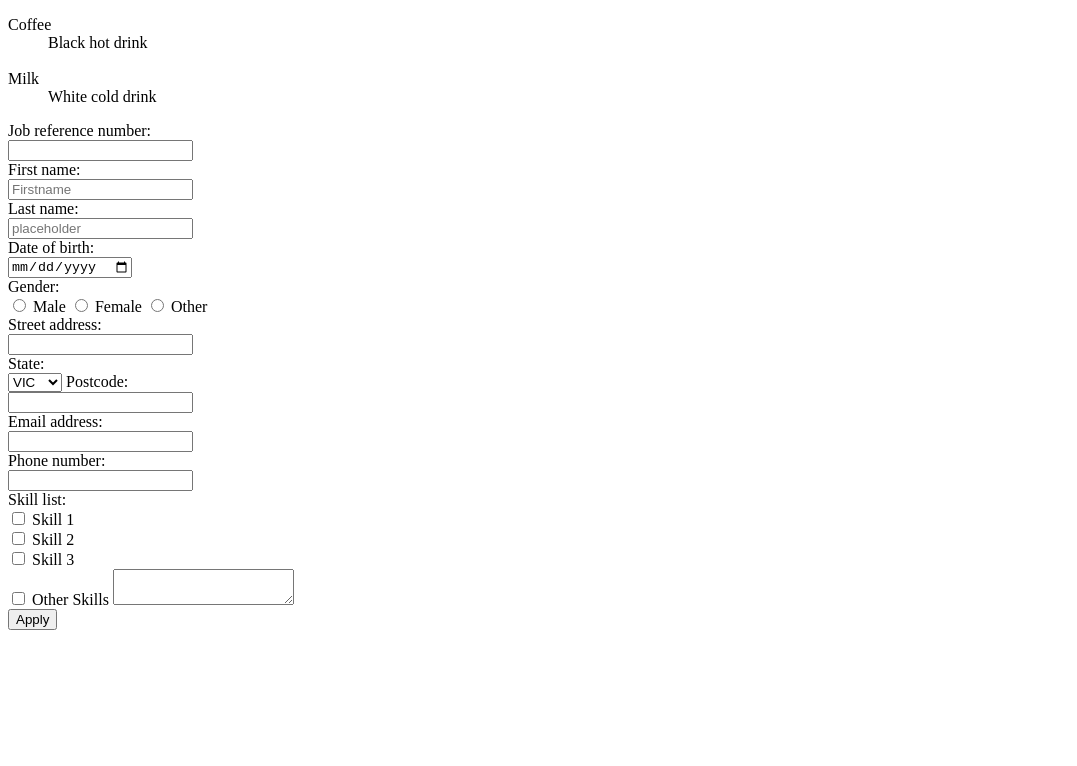
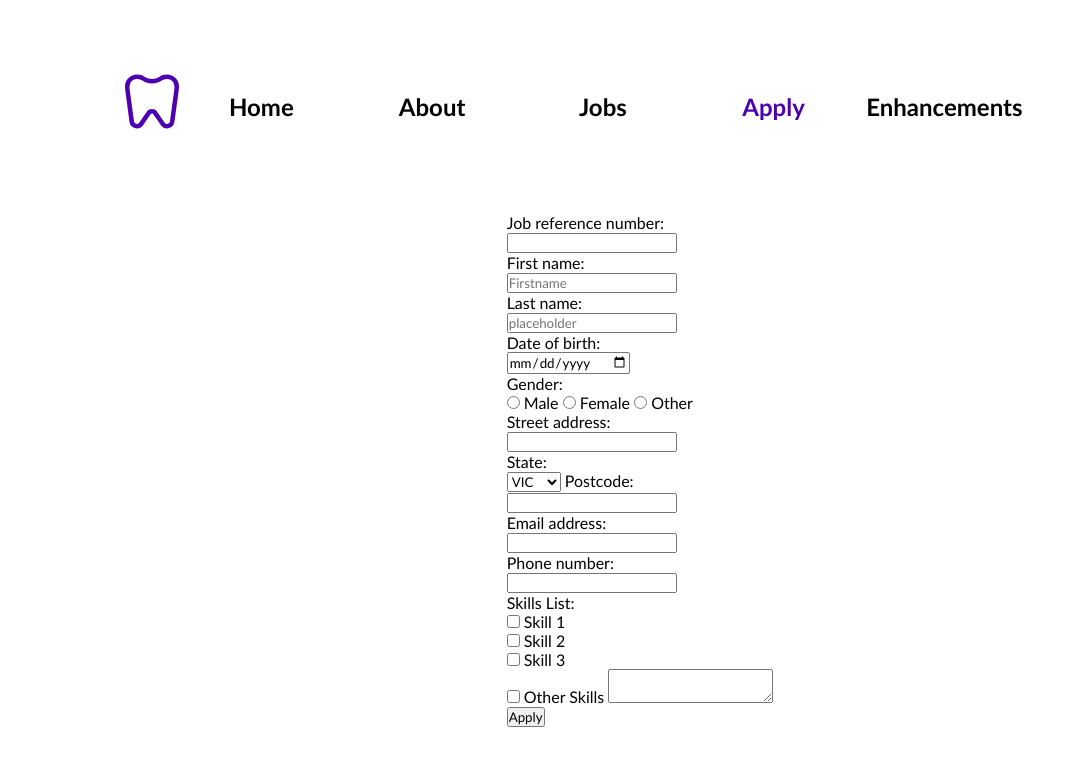
Before and after one commit to 102560056/COS10026-Assignment-1, a plain HTML site: page apply.html in a window 1280 px wide. Shown: the top 766 px of the page, without its empty margins (0-1077 px from the left). Drawn offline with Linux system fonts and the light colour scheme.

Commit message:
Basic CSS added

```diff
--- a/apply.html
+++ b/apply.html
@@ -27,14 +27,26 @@ tested. -->
 
 
 <body>
+
+    <nav>
+        <ul>
+            <a href="index.html"><img src="dentistry.svg" class="icon"></a>
+            <li>
+                <a href="index.html">Home</a>
+            </li>
+            <li>
+                <a href="about.html">About</a>
+            </li>
+            <li>
+                <a href="job.html">Jobs</a>
+            </li>
+            <li class="main-color">Apply</li>
+            <li>
+                <a href="enhancements.html">Enhancements</a>
+            </li>
+        </ul>
+    </nav>
     <main>
-        <dl>
-            <dt>Coffee</dt>
-            <dd>Black hot drink</dd><br>
-            <dt>Milk</dt>
-            <dd>White cold drink</dd>
-        </dl>
-
         <form action="https://mercury.swin.edu.au/it000000/formtest.php" method="post">
             <!-- Job reference number, exactly 5 alphanumeric characters  -->
             <label for="job_refrence">Job reference number:</label><br>
@@ -92,19 +104,19 @@ tested. -->
 
             <!-- Phone number,  8 to 12 digits, or spaces  -->
             <label for="phone">Phone number:</label><br>
-            <input type="text" name="phone" id="phone" pattern="^[0-9\h]{8,12}$" minlength="8" maxlength="12"
+            <input type="tel" name="phone" id="phone" pattern="^[0-9\h]{8,12}$" minlength="8" maxlength="12"
                 required><br>
 
             <!-- Skill list (The last item in list should read “Other skills...”), checkbox inputs
         Other skills,  textarea  -->
-            <label for="skill_list">Skill list:</label><br>
-            <input type="checkbox" name="" id="skill_1" value="skill_1">
+            <p>Skills List:</p>
+            <input type="checkbox" name="skill_1" id="skill_1">
             <label for="skill_1">Skill 1</label><br>
-            <input type="checkbox" name="skill_2" id="skill_2" value="skill_2">
+            <input type="checkbox" name="skill_2" id="skill_2">
             <label for="skill_2">Skill 2</label><br>
-            <input type="checkbox" name="skill_3" id="skill_3" value="skill_3">
+            <input type="checkbox" name="skill_3" id="skill_3">
             <label for="skill_3">Skill 3</label><br>
-            <input type="checkbox" name="other_skills_box" id="other_skills_box" other_skills="other">
+            <input type="checkbox" name="other_skills_box" id="other_skills_box">
             <label for="other_skills_box">Other Skills</label>
 
             <!-- Cols will need to be adjusted for width constraints -->
--- a/style.css
+++ b/style.css
@@ -77,3 +77,84 @@ dl {}
     <dt>Milk</dt>
     <dd>White cold drink</dd>
 </dl> */
+
+
+/* ------------------------------------------------------------------------------------------------------------------------------ */
+/* Sam.B Global Variables for standardised styling */
+:root {
+    --main-color: #4c00b0
+        /* --main-color: #7600bc */
+        /* --main-color: #8a00c2 */
+        /* --main-color: #a000c8 */
+}
+
+/* Sam.B Overide default behaviours to produce more predictible behaviours */
+html {
+    height: 100vh;
+}
+
+/* Sam.B Overide default behaviours to produce more predictible behaviours */
+* {
+    font-family: 'Trebuchet MS', 'Lucida Sans Unicode', 'Lucida Grande', 'Lucida Sans', Arial, sans-serif;
+    box-sizing: border-box;
+    margin: 0;
+    padding: 0;
+}
+
+nav {
+    position: sticky;
+    top: 0;
+    padding: 10vh 10vw;
+    font-size: 1.5rem;
+    font-weight: bold;
+    background-color: white;
+}
+
+/* Sam.B Hover effects for seleting another page in navbar. change color and scale up with animations */
+nav ul li :hover {
+    color: var(--main-color);
+    cursor: pointer;
+    text-align: center;
+    font-size: 1.75rem;
+    transition: ease 100ms;
+}
+
+/* Sam.B Basic navbar stylings */
+nav ul {
+    display: flex;
+    list-style: none;
+    /* justify-content: space-between; */
+    align-items: center;
+}
+
+nav ul li {
+    list-style-type: none;
+    text-align: center;
+    width: 13.34vw;
+
+}
+
+
+nav ul li a {
+    color: black;
+    text-decoration: none;
+}
+
+
+/* Sam.B All elements tagged with main-color will be assigned the main color allowing us to change our minds later */
+.main-color {
+    color: var(--main-color);
+}
+
+/* Sam.B Temporary icon */
+.icon {
+    scale: 150%;
+}
+
+main {
+    height: 200vh;
+    width: 100vw;
+    padding: 0 10vw;
+    display: flex;
+    justify-content: center;
+}
```
Also changed, not shown: dentistry.svg (added).
